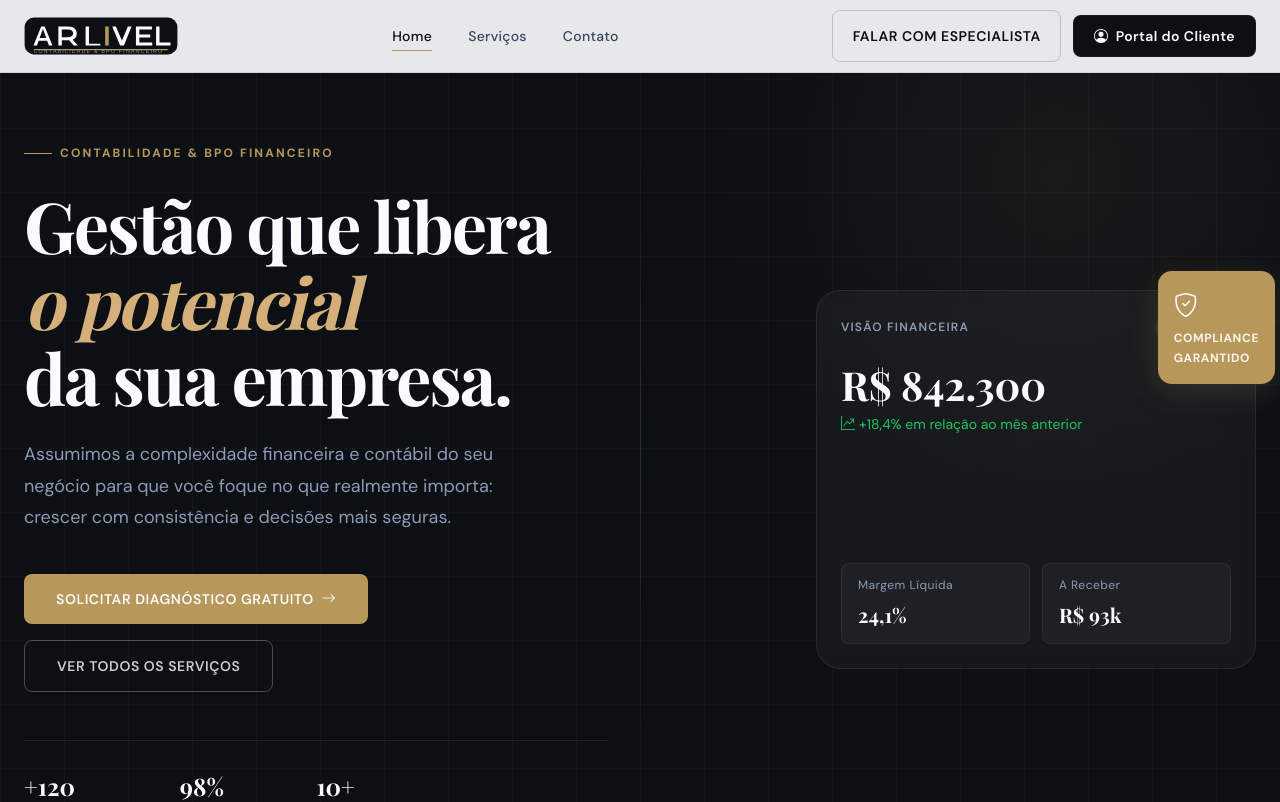
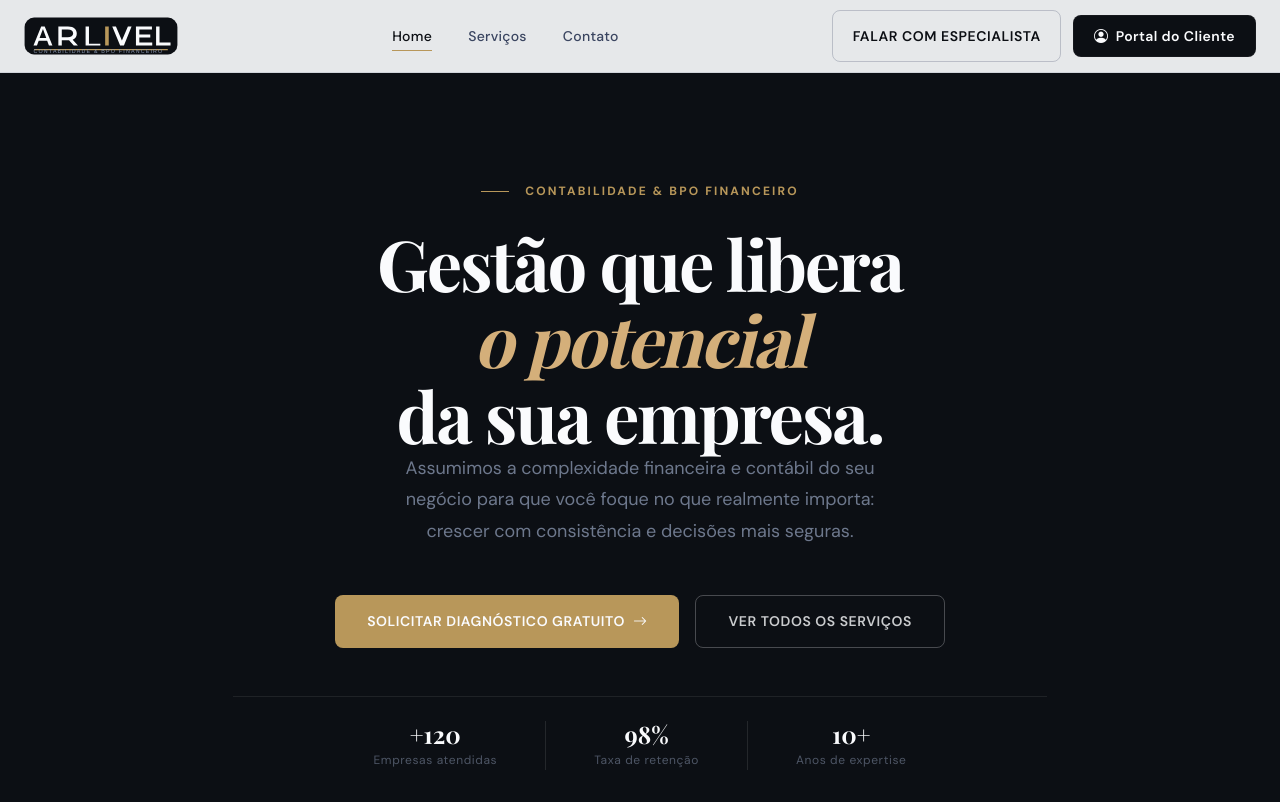
Before and after one commit to ByPhilipee/repo-front-cm, a React (Vite) app: page / in a window 1280 px wide. Shown: the top 802 px of the page. Built offline with nearby package versions, Linux system fonts and the light colour scheme; a web font is replaced by a local one.

Commit message:
feat: Header centralizado

```diff
--- a/src/components/Home/Hero.jsx
+++ b/src/components/Home/Hero.jsx
@@ -4,15 +4,13 @@ import styles from './Hero.module.css';
 export default function Hero() {
   return (
     <section className={styles.hero} aria-labelledby="hero-headline">
-      <div className={styles.heroBgGrid} aria-hidden="true" />
-      <div className={styles.heroBgGlow} aria-hidden="true" />
-      <div className={styles.heroRule} aria-hidden="true" />
 
-      <div className="container-main">
-        <div className={styles.heroInner}>
-          <div className={styles.heroText}>
-            <p className={styles.heroEyebrow}>
-              <span className={styles.heroEyebrowLine} aria-hidden="true" />
+
+      <div className="container-main position-relative z-1">
+        <div className="row min-vh-100 align-items-center justify-content-center py-5">
+          <div className="col-lg-10 col-xl-8 text-center">
+            <p className={`${styles.heroEyebrow} d-inline-flex align-items-center mb-4`}>
+              <span className={`${styles.heroEyebrowLine} me-3`} aria-hidden="true" />
               Contabilidade & BPO Financeiro
             </p>
 
@@ -24,12 +22,12 @@ export default function Hero() {
               da sua empresa.
             </h1>
 
-            <p className={styles.heroSubheadline}>
+            <p className={`${styles.heroSubheadline} mb-5 opacity-75 mx-auto`}>
               Assumimos a complexidade financeira e contábil do seu negócio para que você foque
               no que realmente importa: crescer com consistência e decisões mais seguras.
             </p>
 
-            <div className={styles.heroActions}>
+            <div className="d-flex flex-wrap justify-content-center gap-3 mb-5">
               <Button to="/contato">
                 Solicitar diagnóstico gratuito
                 <i className="bi bi-arrow-right" aria-hidden="true" />
@@ -39,67 +37,18 @@ export default function Hero() {
               </Button>
             </div>
 
-            <div className={styles.heroStats} role="list" aria-label="Números que nos definem">
+            <div className={`${styles.heroStats} d-flex flex-wrap justify-content-center gap-md-5 gap-4 pt-4`} role="list" aria-label="Números que nos definem">
               <div role="listitem">
-                <p className={styles.heroStatValue}>+120</p>
-                <p className={styles.heroStatLabel}>Empresas atendidas</p>
+                <p className={`${styles.heroStatValue} mb-1`}>+120</p>
+                <p className={`${styles.heroStatLabel} mb-0 opacity-50`}>Empresas atendidas</p>
               </div>
-              <div role="listitem">
-                <p className={styles.heroStatValue}>98%</p>
-                <p className={styles.heroStatLabel}>Taxa de retenção</p>
+              <div className="border-start border-white border-opacity-10 ps-md-5 ps-4" role="listitem">
+                <p className={`${styles.heroStatValue} mb-1`}>98%</p>
+                <p className={`${styles.heroStatLabel} mb-0 opacity-50`}>Taxa de retenção</p>
               </div>
-              <div role="listitem">
-                <p className={styles.heroStatValue}>10+</p>
-                <p className={styles.heroStatLabel}>Anos de expertise</p>
-              </div>
-            </div>
-          </div>
-
-          <div className={styles.heroVisual} aria-hidden="true">
-            <div className={styles.heroCard}>
-              <div className={styles.heroCardFloat}>
-                <div className={styles.heroCardFloatIcon}>
-                  <i className="bi bi-shield-check" />
-                </div>
-                <div className={styles.heroCardFloatText}>
-                  Compliance
-                  <br />
-                  garantido
-                </div>
-              </div>
-
-              <div className={styles.heroCardHeader}>
-                <span className={styles.heroCardTitle}>Visão Financeira</span>
-                <span className={styles.heroCardBadge}>● Ao vivo</span>
-              </div>
-
-              <div className={styles.heroCardMetric}>
-                <div className={styles.heroCardMetricValue}>R$ 842.300</div>
-                <div className={styles.heroCardMetricChange}>
-                  <i className="bi bi-graph-up-arrow" />
-                  +18,4% em relação ao mês anterior
-                </div>
-              </div>
-
-              <div className={styles.heroCardChart} aria-label="Gráfico de receita mensal">
-                <div className={styles.heroCardBar} style={{ '--bar-h': '52%' }} />
-                <div className={styles.heroCardBar} style={{ '--bar-h': '68%' }} />
-                <div className={styles.heroCardBar} style={{ '--bar-h': '44%' }} />
-                <div className={styles.heroCardBar} style={{ '--bar-h': '80%' }} />
-                <div className={styles.heroCardBar} style={{ '--bar-h': '61%' }} />
-                <div className={styles.heroCardBar} style={{ '--bar-h': '90%' }} />
-                <div className={styles.heroCardBar} style={{ '--bar-h': '75%' }} />
-              </div>
-
-              <div className={styles.heroCardKpis}>
-                <div className={styles.heroCardKpi}>
-                  <div className={styles.heroCardKpiLabel}>Margem Líquida</div>
-                  <div className={styles.heroCardKpiValue}>24,1%</div>
-                </div>
-                <div className={styles.heroCardKpi}>
-                  <div className={styles.heroCardKpiLabel}>A Receber</div>
-                  <div className={styles.heroCardKpiValue}>R$ 93k</div>
-                </div>
+              <div className="border-start border-white border-opacity-10 ps-md-5 ps-4" role="listitem">
+                <p className={`${styles.heroStatValue} mb-1`}>10+</p>
+                <p className={`${styles.heroStatLabel} mb-0 opacity-50`}>Anos de expertise</p>
               </div>
             </div>
           </div>
--- a/src/components/Home/Hero.module.css
+++ b/src/components/Home/Hero.module.css
@@ -8,10 +8,6 @@
 
 .heroBgGrid {
   position: absolute;
-  inset: 0;
-  background-image:
-    linear-gradient(rgba(255, 255, 255, 0.025) 1px, transparent 1px),
-    linear-gradient(90deg, rgba(255, 255, 255, 0.025) 1px, transparent 1px);
   background-size: 64px 64px;
   pointer-events: none;
 }
@@ -36,31 +32,16 @@
   pointer-events: none;
 }
 
-.heroInner {
-  min-height: calc(100vh - var(--nav-height));
-  display: grid;
-  grid-template-columns: 1fr 1fr;
-  gap: var(--space-16);
-  align-items: center;
-  padding: var(--space-16) 0;
-  position: relative;
-  z-index: 1;
-}
-
 .heroText {
   color: var(--color-white);
 }
 
 .heroEyebrow {
-  display: inline-flex;
-  align-items: center;
-  gap: var(--space-2);
   font-size: var(--text-xs);
   font-weight: 700;
   letter-spacing: 0.18em;
   text-transform: uppercase;
   color: var(--color-gold);
-  margin-bottom: var(--space-6);
 }
 
 .heroEyebrowLine {
@@ -76,7 +57,6 @@
   line-height: 1.08;
   letter-spacing: -0.03em;
   color: var(--color-white);
-  margin-bottom: var(--space-6);
 }
 
 .heroHeadline em {
@@ -89,21 +69,9 @@
   color: var(--color-slate-light);
   line-height: 1.75;
   max-width: 520px;
-  margin-bottom: var(--space-10);
-}
-
-.heroActions {
-  display: flex;
-  align-items: center;
-  gap: var(--space-4);
-  flex-wrap: wrap;
 }
 
 .heroStats {
-  display: flex;
-  gap: var(--space-8);
-  margin-top: var(--space-12);
-  padding-top: var(--space-8);
   border-top: 1px solid rgba(255, 255, 255, 0.08);
 }
 
@@ -119,7 +87,6 @@
   font-size: var(--text-xs);
   color: var(--color-slate-light);
   letter-spacing: 0.05em;
-  margin-top: var(--space-1);
 }
 
 .heroVisual {
@@ -127,155 +94,3 @@
   align-items: center;
   justify-content: flex-end;
 }
-
-.heroCard {
-  background: rgba(255, 255, 255, 0.04);
-  border: 1px solid rgba(255, 255, 255, 0.08);
-  border-radius: var(--radius-xl);
-  padding: var(--space-6);
-  width: 100%;
-  max-width: 440px;
-  backdrop-filter: blur(8px);
-  position: relative;
-}
-
-.heroCardHeader {
-  display: flex;
-  align-items: center;
-  justify-content: space-between;
-  margin-bottom: var(--space-6);
-}
-
-.heroCardTitle {
-  font-size: var(--text-xs);
-  font-weight: 600;
-  letter-spacing: 0.1em;
-  text-transform: uppercase;
-  color: var(--color-slate-light);
-}
-
-.heroCardBadge {
-  font-size: var(--text-xs);
-  font-weight: 600;
-  color: #22c55e;
-  background: rgba(34, 197, 94, 0.1);
-  padding: 0.2rem 0.6rem;
-  border-radius: var(--radius-full);
-  letter-spacing: 0.05em;
-}
-
-.heroCardMetric {
-  margin-bottom: var(--space-6);
-}
-
-.heroCardMetricValue {
-  font-family: var(--font-display);
-  font-size: clamp(var(--text-3xl), 5vw, 2.5rem);
-  font-weight: 700;
-  color: var(--color-white);
-  line-height: 1;
-}
-
-.heroCardMetricChange {
-  font-size: var(--text-sm);
-  color: #22c55e;
-  margin-top: var(--space-2);
-  display: flex;
-  align-items: center;
-  gap: var(--space-1);
-}
-
-.heroCardChart {
-  display: flex;
-  align-items: flex-end;
-  gap: var(--space-2);
-  height: 80px;
-  margin-bottom: var(--space-6);
-}
-
-.heroCardBar {
-  flex: 1;
-  border-radius: var(--radius-sm) var(--radius-sm) 0 0;
-  background: rgba(255, 255, 255, 0.08);
-  position: relative;
-  overflow: hidden;
-}
-
-.heroCardBar::after {
-  content: '';
-  position: absolute;
-  inset: auto 0 0 0;
-  background: linear-gradient(to top, var(--color-gold), rgba(184, 151, 90, 0.3));
-  border-radius: inherit;
-  height: var(--bar-h, 40%);
-}
-
-.heroCardKpis {
-  display: grid;
-  grid-template-columns: 1fr 1fr;
-  gap: var(--space-3);
-}
-
-.heroCardKpi {
-  background: rgba(255, 255, 255, 0.04);
-  border: 1px solid rgba(255, 255, 255, 0.06);
-  border-radius: var(--radius-md);
-  padding: var(--space-3) var(--space-4);
-}
-
-.heroCardKpiLabel {
-  font-size: var(--text-xs);
-  color: var(--color-slate-light);
-  letter-spacing: 0.04em;
-  margin-bottom: var(--space-1);
-}
-
-.heroCardKpiValue {
-  font-family: var(--font-display);
-  font-size: var(--text-xl);
-  font-weight: 700;
-  color: var(--color-white);
-}
-
-.heroCardFloat {
-  position: absolute;
-  top: -20px;
-  right: -20px;
-  background: var(--color-gold);
-  border-radius: var(--radius-lg);
-  padding: var(--space-4);
-  box-shadow: var(--shadow-gold);
-}
-
-.heroCardFloatIcon {
-  font-size: 1.5rem;
-  color: var(--color-white);
-}
-
-.heroCardFloatText {
-  font-size: var(--text-xs);
-  font-weight: 700;
-  color: rgba(255, 255, 255, 0.9);
-  margin-top: var(--space-1);
-  letter-spacing: 0.05em;
-  text-transform: uppercase;
-}
-
-@media (max-width: 992px) {
-  .heroInner {
-    grid-template-columns: 1fr;
-    display: grid;
-  }
-
-  .heroVisual {
-    display: none;
-  }
-}
-
-@media (max-width: 576px) {
-  .heroStats,
-  .heroActions {
-    flex-direction: column;
-    align-items: flex-start;
-  }
-}
```
